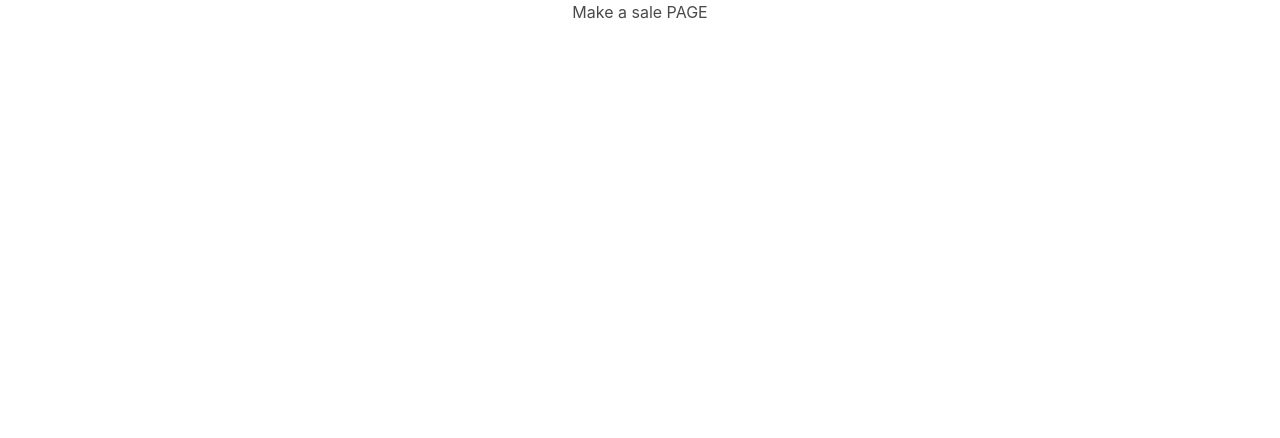
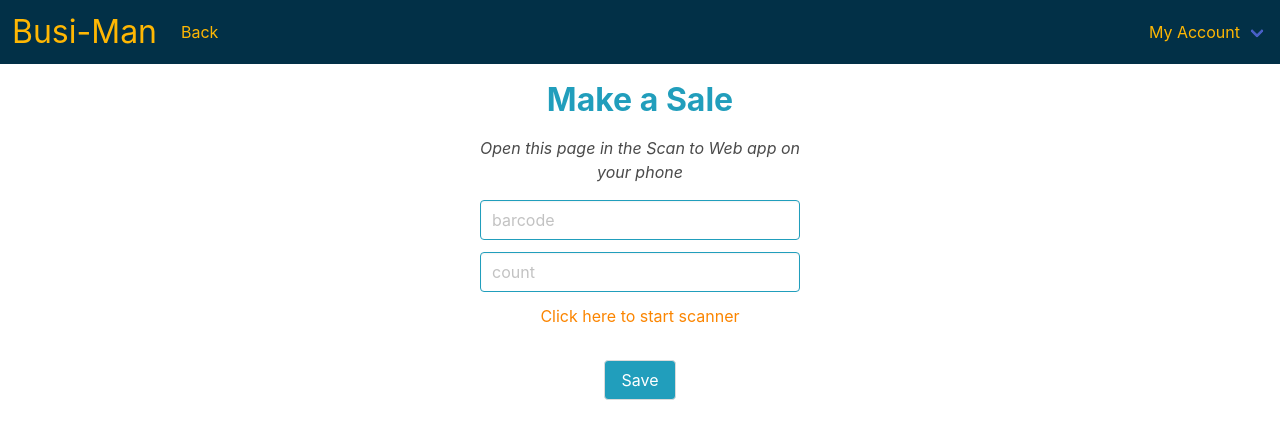
Before and after one commit to lnewmanheggie/Busi-Man, a React (Create React App) app in the folder client/: page /make-a-sale in a window 1280 px wide. Shown: the top 438 px of the page. Built offline with nearby package versions, Linux system fonts and the light colour scheme; sample sign-in values are in the browser's storage.

Commit message:
added headers to axios calls inventory update

```diff
--- a/client/src/components/Navbar.js
+++ b/client/src/components/Navbar.js
@@ -1,7 +1,7 @@
 import React, { useEffect } from 'react';
-import { Link } from 'react-router-dom';
+import { Link, useHistory } from 'react-router-dom';
 
-function Navbar({ location }) {
+function Navbar() {
 
     const styles = {
         navbar: {
@@ -21,6 +21,8 @@ function Navbar({ location }) {
             color: '#ffb703'
         }
     }
+
+    let history = useHistory();
 
     // Code from Bulma to make the navbar responsive
     useEffect(() => {
@@ -67,9 +69,9 @@ function Navbar({ location }) {
             <div id="navbarBasicExample" className="navbar-menu">
                 <div className="navbar-start">
                     {/* redirects back to current dashboard location */}
-                    <Link to={location} className="navbar-item" style={styles.navbarItem}>
-                        Home
-                    </Link>
+                    <div onClick={() => history.goBack()} className="navbar-item" style={styles.navbarItem}>
+                        Back
+                    </div>
                 </div>
 
                     <div className="navbar-end">
--- a/client/src/pages/Login.js
+++ b/client/src/pages/Login.js
@@ -29,7 +29,9 @@ function Login({ history }) {
         try {
             let response = await UserApi.loginUser(values)
             if (response) {
-
+/**
+ * @todo store user id in session storage for access by db later
+ */
                 sessionStorage.setItem('jwt', response.data.token)
 
                 // if user is a manager, push to manager dashboard, otherwise push to employee dash
--- a/client/src/pages/Receive.js
+++ b/client/src/pages/Receive.js
@@ -1,9 +1,9 @@
 import React, { useEffect, useState } from 'react';
-import './../css/Scanner.css'
-import Button from './../components/Button';
-import Input from './../components/Input';
-import InventoryUpdateApi from './../utils/InventoryUpdateApi';
-import './../css/Scanner.css';
+import '../css/Scanner.css'
+import Button from '../components/Button';
+import Input from '../components/Input';
+import InventoryUpdateApi from '../utils/InventoryUpdateApi';
+import Navbar from '../components/Navbar';
 
 function Receive({ history }) {
 
@@ -105,6 +105,8 @@ function Receive({ history }) {
 
 
     return(
+        <>
+        <Navbar />
         <div className='scanner'>
             <h1 className="p-3 scanner-h1">Receive Items</h1>
             <h3 className="pb-4"><em>Open this page in the Scan to Web app on your phone</em></h3>
@@ -171,8 +173,8 @@ function Receive({ history }) {
                     margin='1rem'
                 />
             </form>
-
         </div>
+        </>
     )
 }
 
--- a/client/src/pages/Sale.js
+++ b/client/src/pages/Sale.js
@@ -1,4 +1,9 @@
-import React, { useEffect } from 'react';
+import React, { useEffect, useState } from 'react';
+import '../css/Scanner.css'
+import Button from '../components/Button';
+import Input from '../components/Input';
+import InventoryUpdateApi from '../utils/InventoryUpdateApi';
+import Navbar from '../components/Navbar';
 
 function Sale({ history }) {
 
@@ -8,11 +13,168 @@ function Sale({ history }) {
         }
     })
 
+    const [values, setValues] = useState({
+        barcode: '',
+        count: '',
+        itemName: '',
+        price: ''
+    })
+
+    const [result, setResult] = useState({
+        resultStatus: ''
+    })
+
+    const [isFound, setIsFound] = useState({
+        found: true
+    })
+
+    const handleChange = (e) => {
+        const value = e.target.value;
+        const name = e.target.name;
+
+        setValues({
+            ...values,
+            [name]: value
+        });
+    };
+
+    const resetValues = () => {
+        setValues({
+            ...values,
+            barcode: '',
+            count: '',
+            itemName: '',
+            price: ''
+        })
+    }
+
+    const handleSubmit = (e) => {
+        e.preventDefault();
+        if (values.itemName === '') {
+            handleFirstSubmit();
+        } else {
+            handleSecondSubmit();
+        }
+    }
+
+    const handleFirstSubmit = async () => {
+        try {
+            console.log('first');
+            const itemData = {
+                barcode: parseInt(values.barcode),
+                count: parseInt(values.count)
+            }
+            const result = await InventoryUpdateApi.addItemCount(itemData);
+            console.log(result);
+            if (result.data === null) {
+                setResult({
+                    ...result,
+                    resultStatus: 'Please add this item to inventory'
+                })
+                setIsFound({...isFound, found: false})
+            } else {
+                setResult({
+                    ...result,
+                    resultStatus: `You added ${values.count} ${result.data.name} for a total of
+                                    ${result.data.count + parseInt(values.count)} in inventory.`
+                })
+                resetValues();
+            }
+        } catch (error) {
+            console.log(error);
+        }
+    }
+
+    // setIsFound({...isFound, found: true})
+
+    const handleSecondSubmit = async () => {
+        console.log('second');
+        const itemData = {
+            barcode: parseInt(values.barcode),
+            count: parseInt(values.count),
+            name: values.itemName,
+            price: parseFloat(values.price)
+        }
+        const result = await InventoryUpdateApi.addItem(itemData);
+        setResult({
+            ...result,
+            resultStatus: `You added ${result.data.name} to inventory.`
+        })
+        resetValues();
+    }
+
+
     return(
-        <div>
-            <h1>Make a sale PAGE</h1>
+        <>
+        <Navbar />
+        <div className='scanner'>
+            <h1 className="p-3 scanner-h1">Make a Sale</h1>
+            <h3 className="pb-4"><em>Open this page in the Scan to Web app on your phone</em></h3>
+            <form
+                name="form1"
+                // action="stwiosbtn.aspx"
+                id="form1"
+                onSubmit={handleSubmit}>
 
+                <Input
+                    name="barcode"
+                    type="text"
+                    id="txtField1"
+                    className="scanner-input"
+                    value={values.barcode}
+                    placeholder="barcode"
+                    color='#219ebc'
+                    handleChange={handleChange}
+                    />
+                <Input
+                    name="count"
+                    type="text"
+                    className="scanner-input"
+                    value={values.count}
+                    placeholder="count"
+                    color='#219ebc'
+                    handleChange={handleChange}
+                />
+                <a className="scanner-link" href="bwstw://startscanner">Click here to start scanner</a>
+                <h4 className="p-2">{result.resultStatus}</h4>
+
+                {/* if the item is not found in the database display two more input boxes
+                to add the name and price of the product, then add to db */}
+                <div>
+                    {isFound.found === false
+                    ? <>
+                        <Input
+                            name="itemName"
+                            type="text"
+                            className="scanner-input"
+                            value={values.itemName}
+                            placeholder="Item name"
+                            color='#219ebc'
+                            handleChange={handleChange}
+                            />
+                        <Input
+                            name="price"
+                            type="text"
+                            className="scanner-input"
+                            value={values.price}
+                            placeholder="price (0.00)"
+                            color='#219ebc'
+                            handleChange={handleChange}
+                            />
+                        </>
+                    : <> </>
+                }
+                </div>
+
+                <Button
+                    type='submit'
+                    color='#219ebc'
+                    name="Save"
+                    margin='1rem'
+                />
+            </form>
         </div>
+        </>
     )
 }
 
--- a/client/src/utils/InventoryUpdateApi.js
+++ b/client/src/utils/InventoryUpdateApi.js
@@ -3,18 +3,34 @@ import axios from 'axios';
 export default {
     // add item to db
     addItem: function(itemData) {
-        return axios.post('api/inventory/', itemData);
+        return axios.post('api/inventory/', itemData, {
+            headers: {
+                'Authorization': `Bearer ${sessionStorage.getItem('jwt')}`
+            }
+        });
     },
     // find item in db and add to inventory
     addItemCount: function(itemData) {
-        return axios.put('api/inventory/add', itemData);
+        return axios.put('api/inventory/add', itemData, {
+            headers: {
+                'Authorization': `Bearer ${sessionStorage.getItem('jwt')}`
+            }
+        });
     },
     // find item in db and remove from inventory
     removeItemCount: function(itemData) {
-        return axios.put('api/inventory/remove' , itemData);
+        return axios.put('api/inventory/remove', itemData, {
+            headers: {
+                'Authorization': `Bearer ${sessionStorage.getItem('jwt')}`
+            }
+        });
     },
     // delete item completely
     delete: function(barcode) {
-        return axios.delete('api/inventory/' + barcode);
+        return axios.delete('api/inventory/' + barcode, {
+            headers: {
+                'Authorization': `Bearer ${sessionStorage.getItem('jwt')}`
+            }
+        });
     }
 }
```
